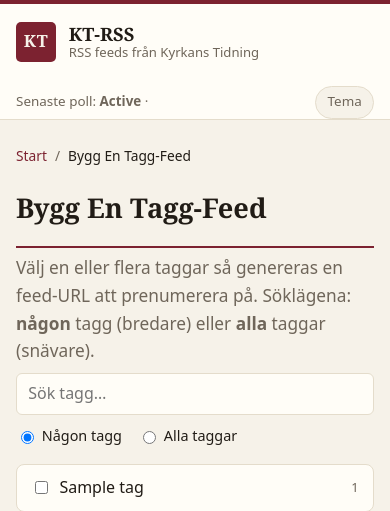
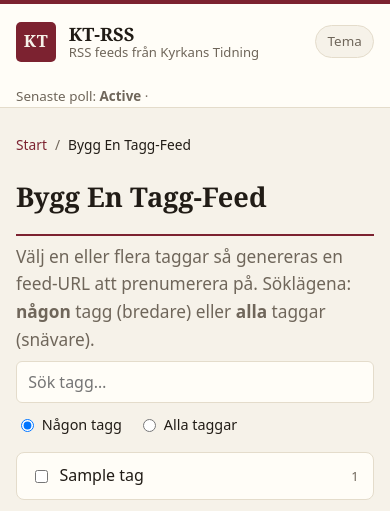
Before and after one commit to Armandur/kt-rss, a FastAPI app: template kt_rss/templates/tags.html in a window 390 px wide. Shown: the top 511 px of the page. Run offline with FastAPI, Linux system fonts and the light colour scheme; the template is opened without the code that fills it: most values are stand-ins (such as "Sample title", 1, 10 or a date in 2020); parts of the project's set-up code (start-up, migrations or seed data) failed here and were passed over.

Commit message:
Fixa tema-knappens placering i mobillayouten
Tema-knappen hamnade sist vid headerns nederkant på smal skärm
(DOM-ordning + flex-wrap). CSS-order flyttar den visuellt direkt efter
loggan så den ligger högst upp.

Co-Authored-By: Claude Opus 4.7 <noreply@anthropic.com>

```diff
--- a/kt_rss/static/style.css
+++ b/kt_rss/static/style.css
@@ -552,6 +552,11 @@ code {
 @media (max-width: 560px) {
   .wrap { padding: 0 1rem; }
 
+  /* Tema-knappen bredvid loggan högst upp, inte sist under poll-statusen
+     (där den annars hamnar vid headerns nederkant). */
+  .theme-toggle { order: 1; }
+  .poll-status { order: 2; }
+
   /* Mobil: en liten bild floatar uppe till vänster och texten flödar runt
      den - innehållet är i fokus, bilden är bara en thumbnail. Desktop
      behåller flex-layouten (bild bredvid hela textspalten). */
```
